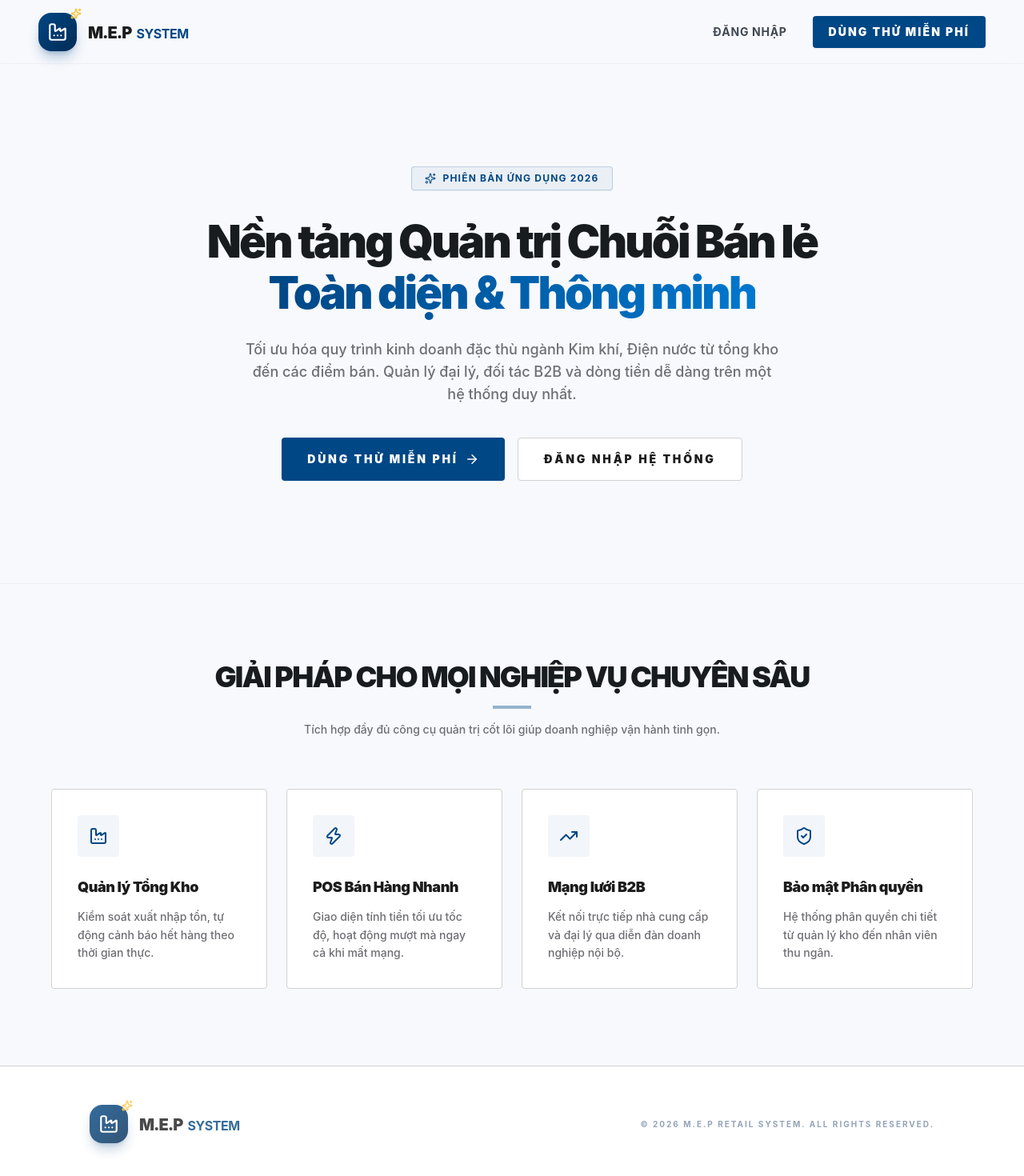
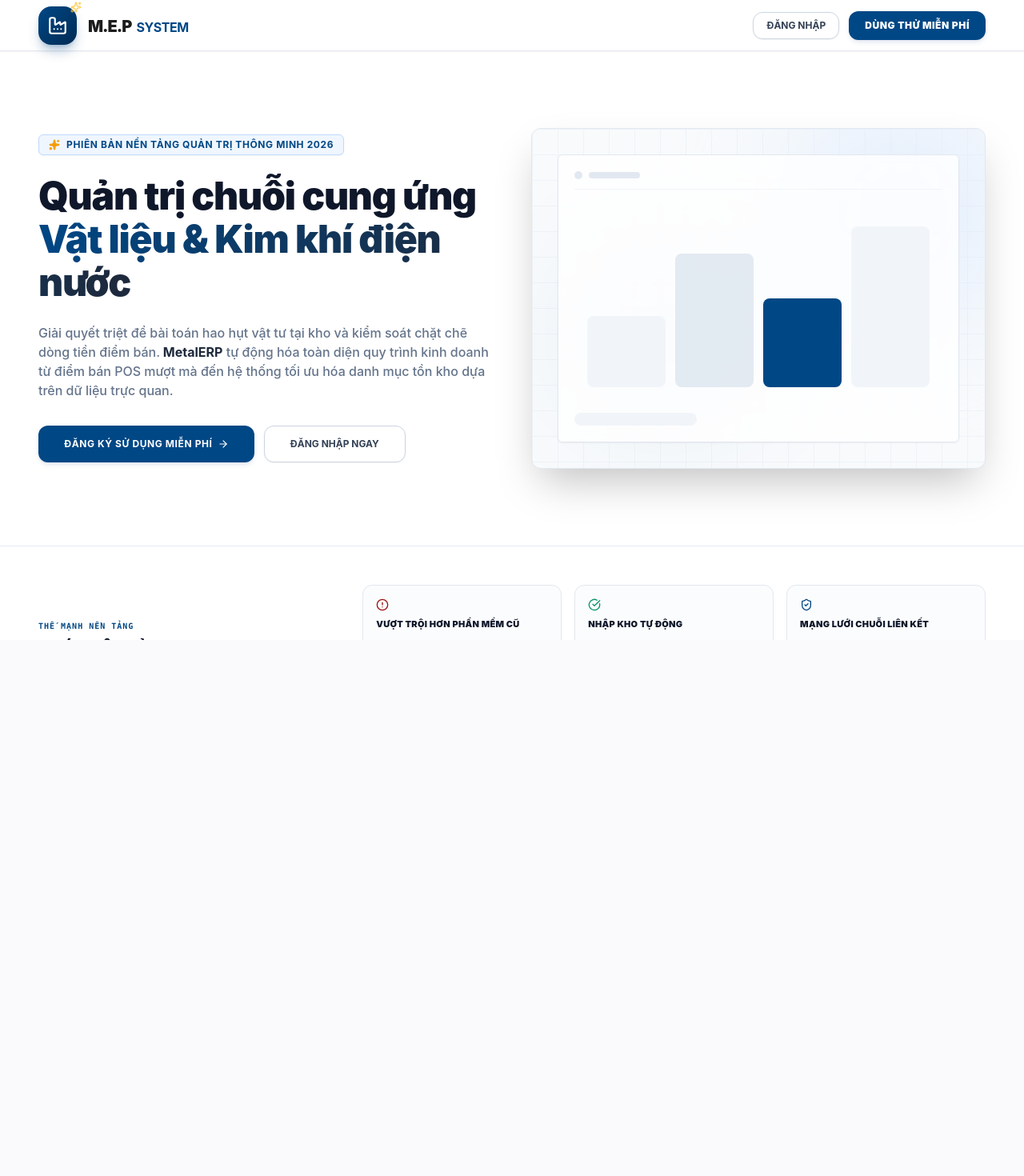
Before and after one commit to binhlethanh201/Metal-ERP, a React (Create React App) app: page / in a window 1280 px wide. Shown: the top 1470 px of the page at 80% size. After the commit the page ends 800 px from the top, so only its background shows below. Built offline with nearby package versions, Linux system fonts and the light colour scheme.

Commit message:
modifier landingpage

```diff
--- a/src/App.js
+++ b/src/App.js
@@ -3,7 +3,6 @@ import { BrowserRouter, Routes, Route, Navigate } from 'react-router-dom';
 
 // Layouts
 import PrivateRoute from './shared/components/layout/PrivateRoute';
-import AdminLayout from './modules/admin/components/layout/AdminLayout';
 
 // Static Pages
 import LandingPage from './pages/LandingPage';
@@ -42,6 +41,7 @@ const ForumSupply = lazy(() => import('./modules/forum/pages/ForumSupply'));
 const ForumDiscussion = lazy(() => import('./modules/forum/pages/ForumDiscussion'));
 
 // Admin
+const AdminLayout = lazy(() => import('./modules/admin/layouts/AdminLayout'));
 const AdminDashboard = lazy(() => import('./modules/admin/pages/AdminDashboard'));
 const UserManagement = lazy(() => import('./modules/admin/pages/UserManagement'));
 const Moderation = lazy(() => import('./modules/admin/pages/Moderation'));
--- a/src/modules/admin/components/layout/AdminLayout.jsx
+++ b/src/modules/admin/layouts/AdminLayout.jsx
@@ -1,8 +1,8 @@
 import React, { useState, useEffect } from 'react';
 import { Outlet, useNavigate, useLocation } from 'react-router-dom';
-import { useAuth } from '../../../../shared/hooks/useAuth';
-import Icon from '../../../../shared/components/Icon';
-import Logo from '../../../../shared/components/Logo';
+import { useAuth } from '../../../shared/hooks/useAuth';
+import Icon from '../../../shared/components/Icon';
+import Logo from '../../../shared/components/Logo';
 
 const AdminLayout = () => {
   const navigate = useNavigate();
--- a/src/pages/LandingPage.jsx
+++ b/src/pages/LandingPage.jsx
@@ -1,136 +1,285 @@
-import React from 'react';
-import { useNavigate, Link } from 'react-router-dom';
-import { ShieldCheck, Zap, TrendingUp, Factory, ArrowRight, Sparkles } from 'lucide-react';
+import React, { useState } from 'react';
+import { useNavigate } from 'react-router-dom';
+import {
+  ShieldCheck,
+  Zap,
+  BarChart3,
+  Warehouse,
+  ArrowRight,
+  Sparkles,
+  CheckCircle,
+  Network,
+  AlertCircle,
+} from 'lucide-react';
 import Logo from '../shared/components/Logo';
 
 const LandingPage = () => {
   const navigate = useNavigate();
+  const [isTransitioning, setIsTransitioning] = useState(false);
 
-  const FEATURES = [
+  const handleSmoothNavigate = (targetPath) => {
+    if (isTransitioning) return;
+    setIsTransitioning(true);
+    setTimeout(() => {
+      navigate(targetPath);
+    }, 1000);
+  };
+
+  const VALUES = [
     {
-      title: 'Quản lý Tổng Kho',
-      description: 'Kiểm soát xuất nhập tồn, tự động cảnh báo hết hàng theo thời gian thực.',
-      icon: Factory,
+      title: 'Tự động hóa Tổng kho',
+      description:
+        'Kiểm soát chặt chẽ tỷ lệ hao hụt vật tư, định vị vị trí phụ kiện phụ tùng chính xác và tự động phát cảnh báo cạn kho.',
+      icon: Warehouse,
     },
     {
-      title: 'POS Bán Hàng Nhanh',
-      description: 'Giao diện tính tiền tối ưu tốc độ, hoạt động mượt mà ngay cả khi mất mạng.',
+      title: 'POS Bán Hàng Điểm Đơn',
+      description:
+        'Giao diện quét mã vạch và tính tiền tối ưu hóa tốc độ luồng dữ liệu, vận hành ổn định ngay cả khi mất kết nối mạng.',
       icon: Zap,
     },
     {
-      title: 'Mạng lưới B2B',
-      description: 'Kết nối trực tiếp nhà cung cấp và đại lý qua diễn đàn doanh nghiệp nội bộ.',
-      icon: TrendingUp,
+      title: 'Dự báo Nhu cầu bằng AI',
+      description:
+        'Tích hợp mô hình dữ liệu thông minh phân tích chu kỳ bán hàng để dự đoán xu hướng biến động giá và sức mua vật tư.',
+      icon: BarChart3,
     },
     {
-      title: 'Bảo mật Phân quyền',
-      description: 'Hệ thống phân quyền chi tiết từ quản lý kho đến nhân viên thu ngân.',
-      icon: ShieldCheck,
+      title: 'Mạng lưới Chuỗi Cung ứng',
+      description:
+        'Kết nối trực tiếp, minh bạch giữa các đại lý bán lẻ và xưởng sản xuất, nhà phân phối kim khí vật liệu lớn trên thị trường.',
+      icon: Network,
     },
   ];
 
   return (
-    <div className="min-h-screen bg-background font-sans text-on-surface">
-      <header className="sticky top-0 z-50 flex h-20 items-center justify-between border-b border-outline-variant/20 bg-surface/75 px-6 backdrop-blur-lg md:px-12">
-        <Link to="/" className="transition-transform hover:scale-[1.02]">
+    <div className="relative h-screen w-screen overflow-hidden bg-[#FAFAFA]">
+      <div
+        className="flex h-full w-[200vw] transition-transform ease-[cubic-bezier(0.16,1,0.3,1)]"
+        style={{
+          transitionDuration: '1000ms',
+          transform: isTransitioning ? 'translateX(-100vw)' : 'translateX(0)',
+        }}
+      >
+        <div className="flex h-full w-screen shrink-0 flex-col overflow-y-auto overflow-x-hidden">
+          <header className="sticky top-0 z-50 flex h-16 shrink-0 items-center justify-between border-b border-slate-200 bg-white/90 px-6 shadow-sm backdrop-blur-md md:px-12">
+            <div
+              className="cursor-pointer transition-transform active:scale-95"
+              onClick={() => handleSmoothNavigate('/')}
+            >
               <Logo />
-        </Link>
+            </div>
 
-        <div className="flex items-center gap-4">
+            <div className="flex items-center gap-3">
               <button
-            onClick={() => navigate('/login')}
-            className="rounded-customer px-4 py-2.5 text-sm font-bold uppercase tracking-wider text-on-surface-variant transition-all hover:bg-surface-variant/50 hover:text-primary"
+                type="button"
+                onClick={() => handleSmoothNavigate('/login')}
+                className="rounded-xl border border-slate-300 bg-white px-4 py-2 text-xs font-bold text-slate-700 shadow-sm transition-all hover:bg-slate-50 active:scale-95"
               >
-            Đăng nhập
+                ĐĂNG NHẬP
               </button>
               <button
-            onClick={() => navigate('/register')}
-            className="hidden rounded-customer bg-primary px-5 py-2.5 text-sm font-black uppercase tracking-[0.15em] text-white shadow-sm transition-all hover:bg-black active:scale-[0.98] sm:block"
+                type="button"
+                onClick={() => handleSmoothNavigate('/register')}
+                className="rounded-xl bg-[#004785] px-5 py-2.5 text-xs font-black uppercase tracking-wider text-white shadow-md shadow-blue-900/10 transition-all hover:bg-[#0F172A] active:scale-95"
               >
                 Dùng thử miễn phí
               </button>
             </div>
           </header>
 
-      <main className="relative flex flex-col items-center justify-center overflow-hidden px-6 py-24 text-center md:py-32">
-        <div className="absolute left-1/2 top-10 -z-10 h-[400px] w-[800px] -translate-x-1/2 rounded-full bg-primary/5 blur-[100px]" />
-        <div className="mb-8 inline-flex items-center gap-2 rounded-customer border border-primary/20 bg-primary/5 px-4 py-1.5 text-xs font-bold uppercase tracking-widest text-primary shadow-sm backdrop-blur-sm">
-          <Sparkles size={14} className="animate-pulse" />
-          Phiên bản ứng dụng 2026
+          <section className="relative shrink-0 overflow-hidden border-b border-slate-200 bg-white px-6 py-16 md:px-12 lg:py-24">
+            <div className="relative z-10 mx-auto grid max-w-7xl grid-cols-1 items-center gap-12 lg:grid-cols-12">
+              <div className="space-y-6 text-left lg:col-span-6">
+                <div className="inline-flex items-center gap-2 rounded-lg border border-blue-200 bg-blue-50 px-3 py-1 text-xs font-bold uppercase tracking-wider text-[#004785] shadow-sm">
+                  <Sparkles size={14} className="fill-amber-500 text-amber-500" />
+                  Phiên bản nền tảng quản trị thông minh 2026
                 </div>
 
-        <h1 className="mb-6 max-w-4xl text-4xl font-black leading-tight tracking-tighter text-on-surface md:text-[3.5rem] md:leading-[1.15]">
-          Nền tảng Quản trị Chuỗi Bán lẻ <br />
-          <span className="bg-gradient-to-r from-primary to-primary-container bg-clip-text text-transparent">
-            Toàn diện & Thông minh
+                <h1 className="text-3xl font-black leading-tight tracking-tight text-slate-900 md:text-5xl md:leading-[1.12]">
+                  Quản trị chuỗi cung ứng <br />
+                  <span className="bg-gradient-to-r from-[#004785] to-[#1E293B] bg-clip-text text-transparent">
+                    Vật liệu &amp; Kim khí điện nước
                   </span>
                 </h1>
 
-        <p className="mb-10 max-w-2xl text-base font-medium leading-relaxed text-placeholder md:text-lg">
-          Tối ưu hóa quy trình kinh doanh đặc thù ngành Kim khí, Điện nước từ tổng kho đến các điểm
-          bán. Quản lý đại lý, đối tác B2B và dòng tiền dễ dàng trên một hệ thống duy nhất.
+                <p className="max-w-xl text-sm font-medium leading-relaxed text-slate-500 md:text-base">
+                  Giải quyết triệt để bài toán hao hụt vật tư tại kho và kiểm soát chặt chẽ dòng
+                  tiền điểm bán.
+                  <strong className="font-bold text-slate-800"> MetalERP</strong> tự động hóa toàn
+                  diện quy trình kinh doanh từ điểm bán POS mượt mà đến hệ thống tối ưu hóa danh mục
+                  tồn kho dựa trên dữ liệu trực quan.
                 </p>
 
-        <div className="flex w-full flex-col gap-4 sm:w-auto sm:flex-row sm:gap-4">
+                <div className="flex w-full flex-col gap-3 pt-2 text-xs font-bold sm:w-auto sm:flex-row">
                   <button
-            onClick={() => navigate('/register')}
-            className="group flex items-center justify-center gap-2 rounded-customer bg-primary px-8 py-4 text-sm font-black uppercase tracking-[0.2em] text-white transition-all duration-300 hover:bg-black active:scale-[0.98]"
+                    type="button"
+                    onClick={() => handleSmoothNavigate('/register')}
+                    className="group flex items-center justify-center gap-1.5 rounded-xl bg-[#004785] px-8 py-3.5 tracking-wider text-white shadow-md shadow-blue-900/10 transition-all hover:bg-black active:scale-95"
                   >
-            Dùng thử miễn phí{' '}
-            <ArrowRight size={18} className="transition-transform group-hover:translate-x-1" />
+                    <span>ĐĂNG KÝ SỬ DỤNG MIỄN PHÍ</span>
+                    <ArrowRight
+                      size={14}
+                      className="transition-transform group-hover:translate-x-0.5"
+                    />
                   </button>
                   <button
-            onClick={() => navigate('/login')}
-            className="flex items-center justify-center rounded-customer border border-borderLight bg-white px-8 py-4 text-sm font-black uppercase tracking-[0.2em] text-textMain transition-all duration-300 hover:border-primary hover:text-primary active:scale-[0.98]"
+                    type="button"
+                    onClick={() => handleSmoothNavigate('/login')}
+                    className="flex items-center justify-center rounded-xl border border-slate-300 bg-white px-8 py-3.5 text-slate-700 shadow-sm transition-all hover:border-slate-400 hover:bg-slate-50 active:scale-95"
                   >
-            Đăng nhập hệ thống
+                    ĐĂNG NHẬP NGAY
                   </button>
                 </div>
-      </main>
-
-      <section className="border-t border-outline-variant/20 bg-surface px-6 py-24 md:px-12">
-        <div className="mx-auto max-w-6xl">
-          <div className="mb-16 text-center">
-            <h2 className="text-3xl font-black tracking-tighter text-on-surface md:text-4xl">
-              GIẢI PHÁP CHO MỌI NGHIỆP VỤ CHUYÊN SÂU
-            </h2>
-            <div className="mx-auto mt-4 h-1 w-12 bg-primary/40" />
-            <p className="mt-4 text-sm font-medium text-placeholder">
-              Tích hợp đầy đủ công cụ quản trị cốt lõi giúp doanh nghiệp vận hành tinh gọn.
-            </p>
               </div>
 
-          <div className="grid grid-cols-1 gap-6 md:grid-cols-2 lg:grid-cols-4">
-            {FEATURES.map((feature, idx) => (
-              <div
-                key={idx}
-                className="group rounded-customer border border-borderLight bg-white p-8 transition-all duration-300 hover:border-primary hover:shadow-md"
-              >
-                <div className="mb-6 inline-flex rounded-customer bg-primary/5 p-3.5 text-primary transition-colors duration-300 group-hover:bg-primary group-hover:text-white">
-                  <feature.icon size={24} />
+              <div className="hidden w-full lg:col-span-6 lg:block">
+                <div className="group relative flex aspect-[4/3] items-center justify-center overflow-hidden rounded-xl border border-slate-200 bg-slate-50 p-8 shadow-2xl">
+                  <div className="absolute inset-0 bg-[linear-gradient(to_right,#E2E8F0_1px,transparent_1px),linear-gradient(to_bottom,#E2E8F0_1px,transparent_1px)] bg-[size:32px_32px] opacity-40" />
+                  <div className="absolute -right-10 -top-10 h-72 w-72 rounded-full bg-blue-100/60 blur-3xl transition-transform duration-1000 group-hover:translate-x-4" />
+                  <div className="absolute bottom-10 left-10 h-64 w-64 rounded-full bg-[#004785]/5 blur-3xl" />
+
+                  <div className="relative z-10 flex h-full w-full flex-col justify-between rounded-lg border border-slate-200 bg-white/80 p-5 shadow-sm backdrop-blur-sm">
+                    <div className="flex items-center gap-2 border-b border-slate-100 pb-3">
+                      <span className="h-2.5 w-2.5 rounded-full bg-slate-200" />
+                      <span className="h-2 w-16 rounded bg-slate-200" />
                     </div>
-                <h3 className="mb-3 text-lg font-black tracking-tight text-textMain">
-                  {feature.title}
-                </h3>
-                <p className="text-sm font-medium leading-relaxed text-placeholder">
-                  {feature.description}
-                </p>
+
+                    <div className="flex flex-1 items-end gap-3 px-4 py-6">
+                      <div className="h-[40%] w-full rounded bg-slate-100 transition-all duration-300 group-hover:h-[55%] group-hover:bg-[#004785]/20" />
+                      <div className="h-[75%] w-full rounded bg-[#004785]/10 transition-all duration-300 group-hover:h-[85%] group-hover:bg-[#004785]/30" />
+                      <div className="h-[50%] w-full rounded bg-[#004785] transition-all duration-300 group-hover:h-[65%]" />
+                      <div className="h-[90%] w-full rounded bg-slate-100 transition-all duration-300 group-hover:h-[95%] group-hover:bg-[#004785]/20" />
                     </div>
-            ))}
+                    <div className="mt-2 h-4 w-1/3 rounded bg-slate-100" />
+                  </div>
+                </div>
               </div>
             </div>
           </section>
 
-      <footer className="border-t border-borderLight bg-white py-12 text-center text-xs font-bold uppercase tracking-widest text-placeholder">
-        <div className="mx-auto flex max-w-6xl flex-col items-center justify-center gap-4 md:flex-row md:justify-between md:px-12">
-          <div className="opacity-80">
+          <section className="shrink-0 border-b border-slate-200 bg-white px-6 py-12 md:px-12">
+            <div className="mx-auto max-w-7xl">
+              <div className="grid grid-cols-1 items-center gap-8 lg:grid-cols-12">
+                <div className="space-y-1.5 lg:col-span-4">
+                  <span className="block font-mono text-[10px] font-black uppercase tracking-widest text-[#004785]">
+                    Thế mạnh nền tảng
+                  </span>
+                  <h2 className="text-xl font-black uppercase tracking-tight text-slate-900">
+                    Khác biệt của MetalERP
+                  </h2>
+                  <p className="text-xs font-semibold leading-relaxed text-slate-400">
+                    Tại sao các chủ doanh nghiệp lớn lại tin dùng MetalERP?
+                  </p>
+                </div>
+
+                <div className="grid grid-cols-1 gap-4 text-xs font-semibold leading-relaxed text-slate-600 sm:grid-cols-3 lg:col-span-8">
+                  <div className="space-y-2 rounded-xl border border-slate-200 bg-slate-50/60 p-4">
+                    <span className="block text-[#9A1616]">
+                      <AlertCircle size={16} />
+                    </span>
+                    <h4 className="text-[11px] font-black uppercase tracking-wide text-slate-900">
+                      Vượt trội hơn phần mềm cũ
+                    </h4>
+                    <p className="font-medium text-slate-500">
+                      Khác biệt hoàn toàn với các công cụ quản lý sổ sách đơn thuần chỉ tập trung
+                      ghi chép dữ liệu nội bộ tĩnh.
+                    </p>
+                  </div>
+                  <div className="space-y-2 rounded-xl border border-slate-200 bg-slate-50/60 p-4">
+                    <span className="block text-emerald-600">
+                      <CheckCircle size={16} />
+                    </span>
+                    <h4 className="text-[11px] font-black uppercase tracking-wide text-slate-900">
+                      Nhập kho tự động
+                    </h4>
+                    <p className="font-medium text-slate-500">
+                      Tích hợp công nghệ AI OCR tự động quét, nhận diện và bóc tách dữ liệu chứng từ
+                      nhập kho vật tư từ ảnh chụp điện thoại.
+                    </p>
+                  </div>
+                  <div className="space-y-2 rounded-xl border border-slate-200 bg-slate-50/60 p-4">
+                    <span className="block text-[#004785]">
+                      <ShieldCheck size={16} />
+                    </span>
+                    <h4 className="text-[11px] font-black uppercase tracking-wide text-slate-900">
+                      Mạng lưới chuỗi liên kết
+                    </h4>
+                    <p className="font-medium text-slate-500">
+                      Tạo không gian chia sẻ thông số kỹ thuật, tương tác trực tiếp giữa xưởng đại
+                      lý sỉ và cửa hàng bán lẻ điểm đơn.
+                    </p>
+                  </div>
+                </div>
+              </div>
+            </div>
+          </section>
+
+          <section className="shrink-0 bg-[#FAFAFA] px-6 py-16 md:px-12">
+            <div className="mx-auto max-w-7xl">
+              <div className="mb-10 text-left md:text-center">
+                <h2 className="text-2xl font-black uppercase tracking-tight text-slate-900">
+                  Giải pháp cho mọi nghiệp vụ kinh doanh chuyên sâu
+                </h2>
+                <div className="mt-2 h-1 w-10 bg-[#004785] md:mx-auto" />
+                <p className="mt-3 font-mono text-xs font-bold uppercase tracking-widest text-slate-400">
+                  [SYSTEM_INTEGRATION_INDEX] Đầy đủ cấu hình module lõi giúp doanh nghiệp vận hành
+                  ổn định tinh gọn
+                </p>
+              </div>
+
+              <div className="grid grid-cols-1 gap-4 sm:grid-cols-2 lg:grid-cols-4">
+                {VALUES.map((feature, idx) => {
+                  const IconComponent = feature.icon;
+                  return (
+                    <div
+                      key={idx}
+                      className="group rounded-xl border border-slate-200 bg-white p-5 shadow-sm transition-all duration-150 hover:border-[#004785] hover:shadow-md"
+                    >
+                      <div className="mb-4 inline-flex rounded-lg border border-slate-200 bg-slate-50 p-2.5 text-[#004785] transition-colors duration-150 group-hover:bg-[#004785] group-hover:text-white">
+                        <IconComponent size={16} />
+                      </div>
+                      <h3 className="mb-1.5 font-mono text-xs font-black uppercase tracking-wide text-slate-800">
+                        {idx + 1}. {feature.title}
+                      </h3>
+                      <p className="text-xs font-semibold leading-relaxed text-slate-500">
+                        {feature.description}
+                      </p>
+                    </div>
+                  );
+                })}
+              </div>
+            </div>
+          </section>
+
+          <footer className="shrink-0 border-t border-slate-200 bg-white py-6 text-xs font-bold tracking-wider text-slate-400">
+            <div className="mx-auto flex max-w-7xl flex-col items-center justify-center gap-4 md:flex-row md:justify-between md:px-12">
+              <div className="shrink-0 opacity-90">
                 <Logo />
               </div>
-          <span className="text-[10px] font-bold tracking-[0.2em] text-slate-400">
-            © 2026 M.E.P RETAIL SYSTEM. ALL RIGHTS RESERVED.
+              <span className="font-mono text-[10px] font-bold uppercase tracking-widest text-slate-400">
+                © 2026 M.E.P METAL_ERP SYSTEM. TOÀN QUYỀN BẢO HỘ PHẦN MỀM CHUỒI CUNG ỨNG.
               </span>
             </div>
           </footer>
+        </div>
+
+        <div
+          className="relative flex h-full w-screen shrink-0 flex-col items-center justify-center text-white"
+          style={{
+            background: 'linear-gradient(135deg, #020617 0%, #004785 50%, #0F172A 100%)',
+          }}
+        >
+          <div className="absolute inset-0 bg-[radial-gradient(circle_at_70%_30%,#3b82f6,transparent_50%)] opacity-20 mix-blend-screen" />
+
+          <div className="relative z-10 flex flex-col items-center gap-3 text-center font-mono tracking-widest">
+            <div className="h-6 w-6 animate-spin rounded-full border-2 border-white/40 border-t-white" />
+            <span className="text-l text-center font-black uppercase tracking-widest text-blue-200">
+              ĐANG TẢI...
+            </span>
+          </div>
+        </div>
+      </div>
     </div>
   );
 };
```
Lines whose indentation alone changed are shown as unchanged.
